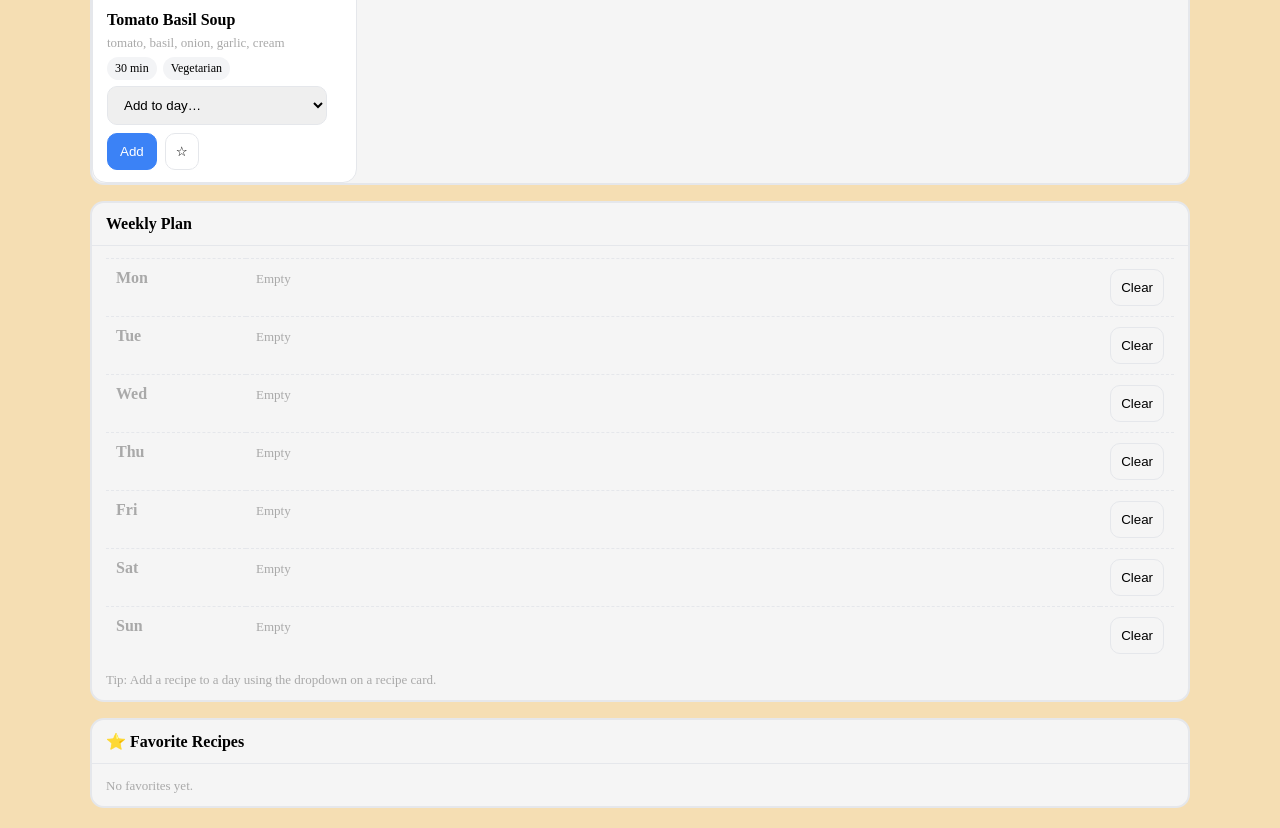
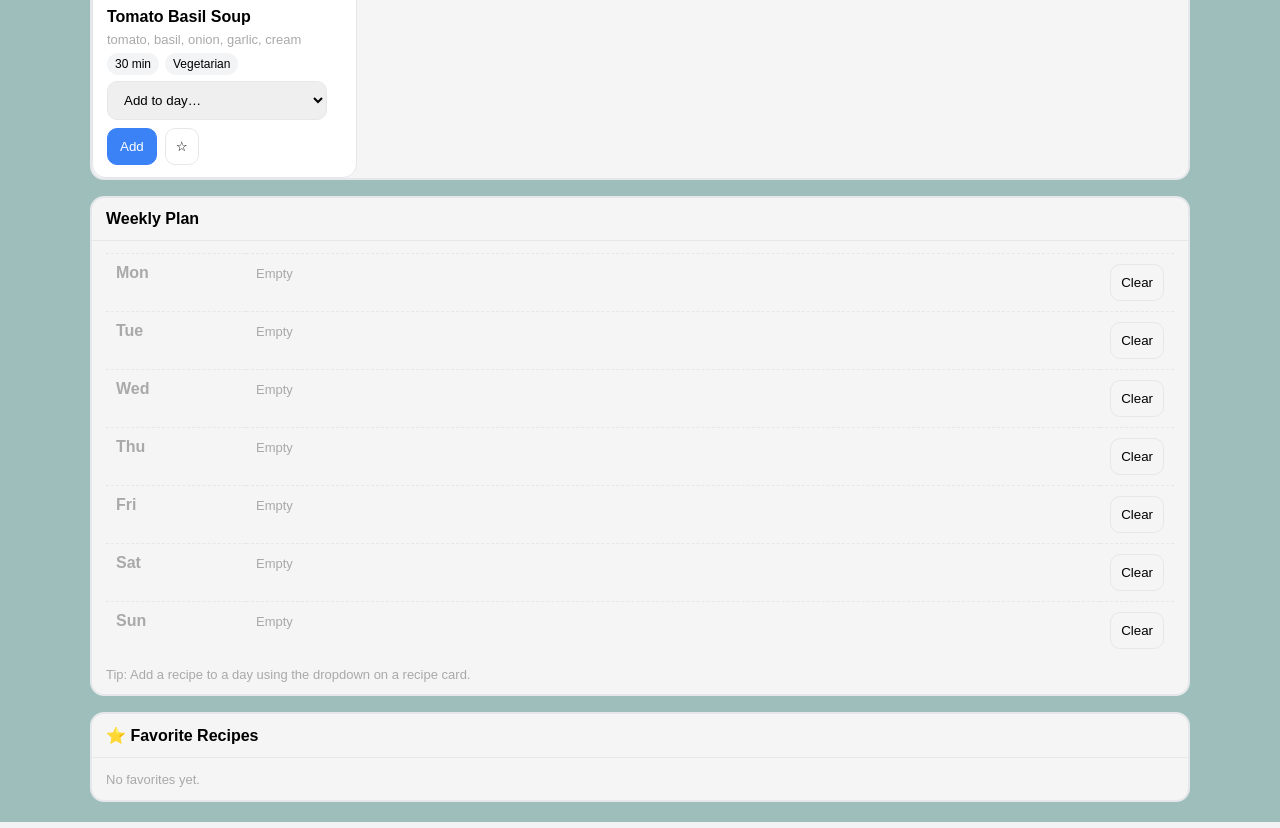
Before and after one commit to angelovskid1/Recepie-website2, a PHP site: page / in a window 1280 px wide. Shown: the part 659-1487 px from the top of the page. Run offline with PHP 8.4, Linux system fonts and the light colour scheme.

Commit message:
Update CSS styles for body and header

```diff
--- a/style.css
+++ b/style.css
@@ -1,8 +1,8 @@
 body {
   margin: 0;
-  font-family: 'Times New Roman', Times, serif;
+  font-family: Arial, sans-serif;
   color: black;
-  background: wheat;
+  background: #9dbebb;
   box-sizing: border-box;
 }
 header {
```
